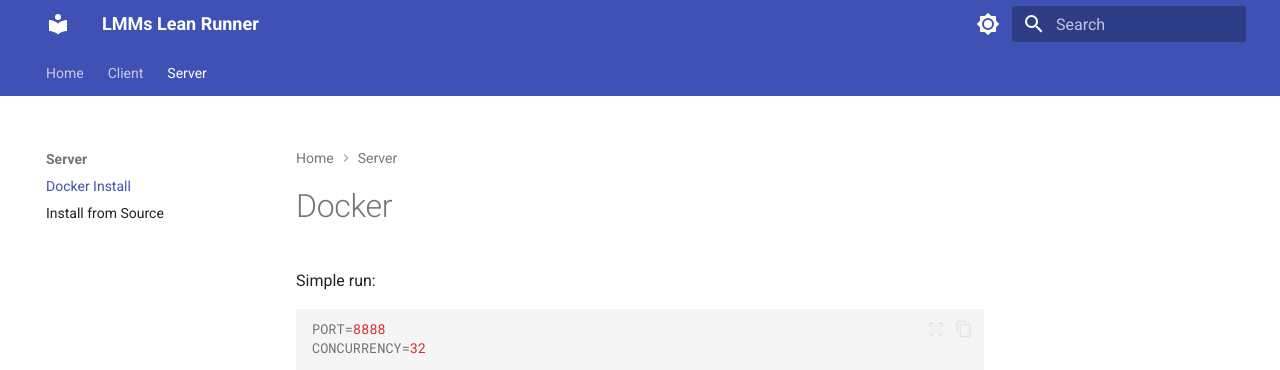
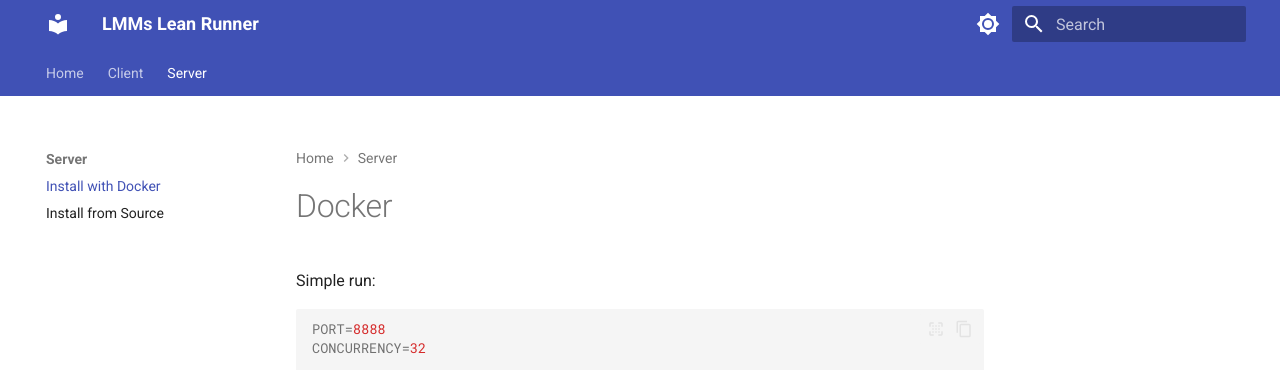
Before and after one commit to EvolvingLMMs-Lab/lean-runner, an MkDocs documentation site: the page built from docs/server/docker.md, in a window 1280 px wide. Shown: the top 370 px of the page. Built offline with MkDocs 1.6.1 and Material for MkDocs 9.7.7, drawn with Linux system fonts in a browser that asks for light colours.

Commit message:
Update MkDocs navigation to rename Docker installation section
- Changed the label from 'Docker Install' to 'Install with Docker' in the Server section of mkdocs.yml for improved clarity and consistency.

```diff
--- a/mkdocs.yml
+++ b/mkdocs.yml
@@ -67,5 +67,5 @@ nav:
   - Home: index.md
   - Client: client/README.md
   - Server:
-      - Docker Install: server/docker.md
+      - Install with Docker: server/docker.md
       - Install from Source: server/install.md
```
